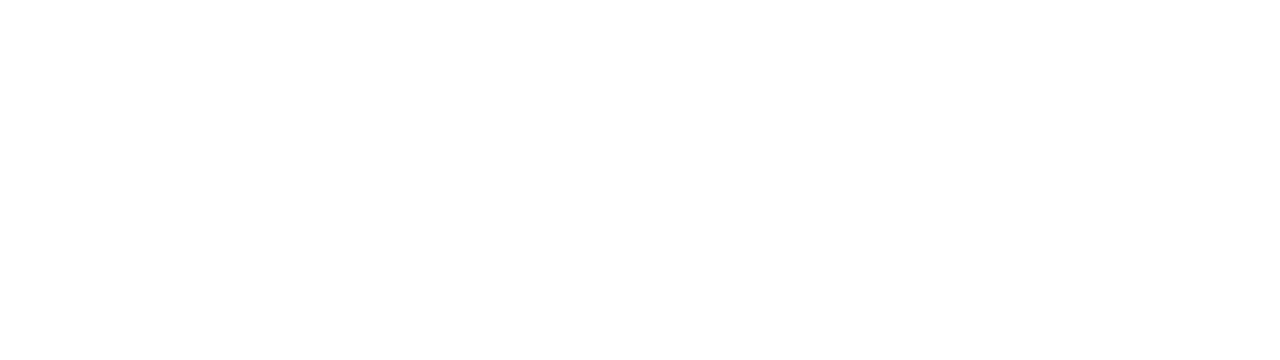
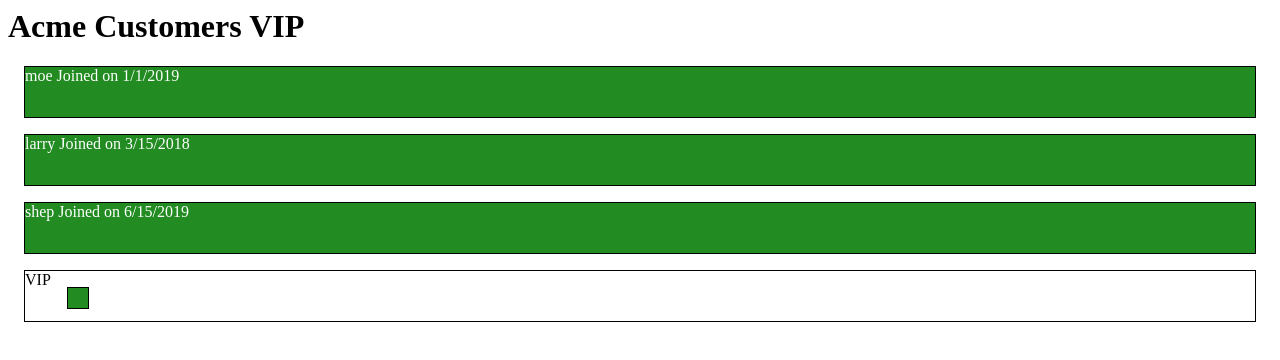
Before and after one commit to avc278/acme-customers-vip-vjs, a plain HTML site: page index.html in a window 1280 px wide. Drawn offline with Linux system fonts and the light colour scheme.

Commit message:
created base html and css

```diff
--- a/index.html
+++ b/index.html
@@ -1,8 +1,22 @@
 <html>
     <head>
-
+        <link rel='stylesheet' href='styles.css'/>
     </head>
     <body>
-
+        <h1>Acme Customers VIP</h1>
+        <main>
+            <div>
+                moe Joined on 1/1/2019
+            </div>
+            <div>
+                larry Joined on 3/15/2018
+            </div>
+            <div>
+                shep Joined on 6/15/2019
+            </div>
+            <div class='vip-outer-box'>
+                VIP <div class='vip-box'></div>
+            </div>
+        </main>
     </body>
 </html>
--- a/styles.css
+++ b/styles.css
@@ -1 +1,20 @@
- /* hello */
+main div {
+    border: 1px solid black;
+    background-color: forestgreen;
+    color: white;
+    margin: 1rem;
+    height: 50px;
+    display: flex;
+    align-content: center;
+}
+
+.vip-outer-box {
+    background-color: white;
+    color: black;
+}
+
+.vip-box {
+    background-color: forestgreen;
+    width: 20px;
+    height: 20px;
+}
```
